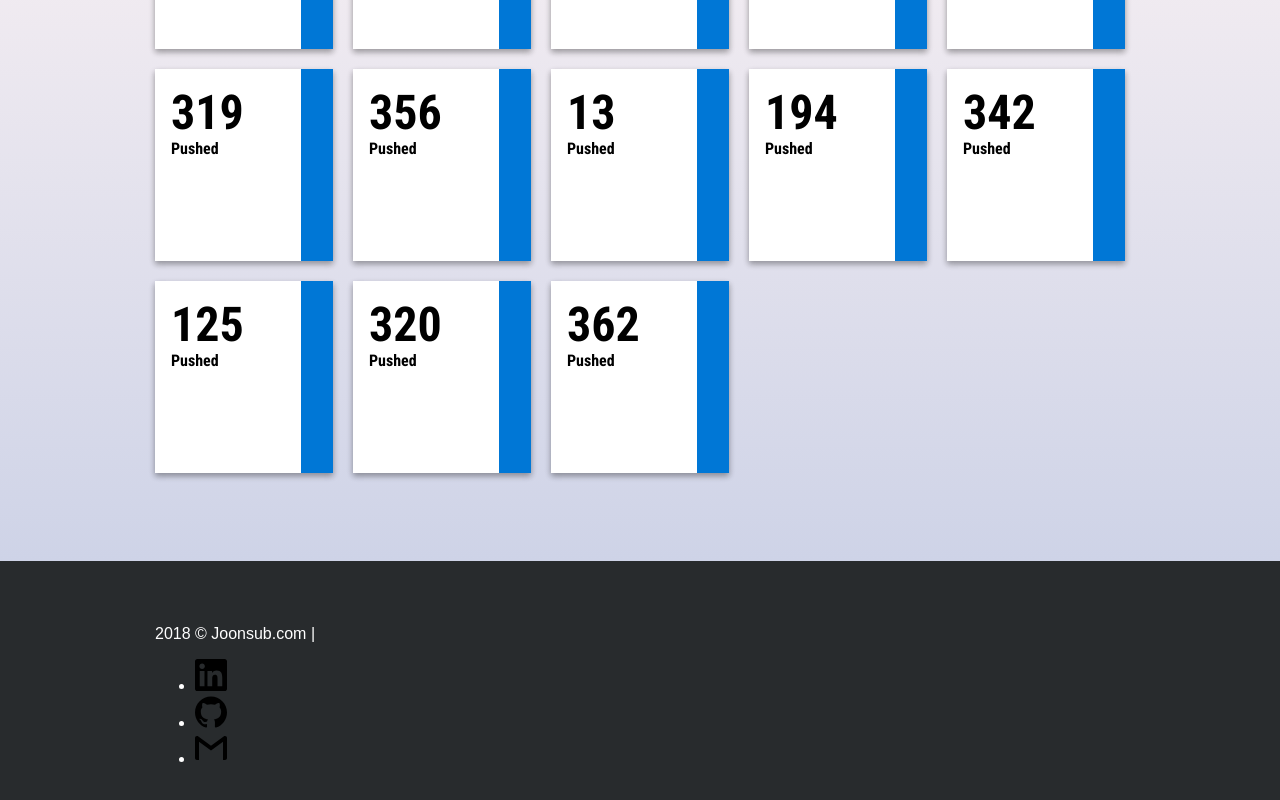
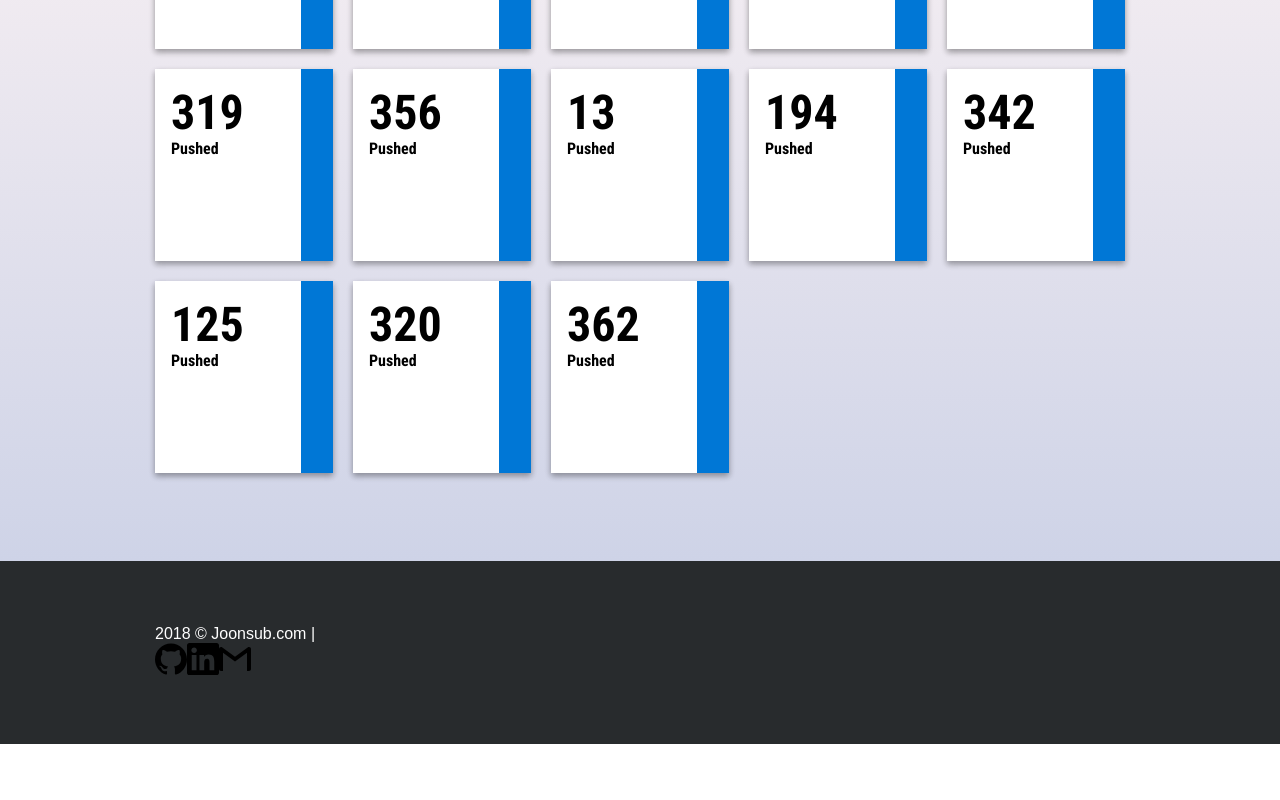
Before and after one commit to joonsubtalk/jsub, a React (Create React App) app: page / in a window 1280 px wide. Shown: the part 3825-4625 px from the top of the page. After the commit the page ends 4569 px from the top, so only its background shows below. Built offline with nearby package versions, Linux system fonts and the light colour scheme; a web font is replaced by a local one.

Commit message:
small footer changes

```diff
--- a/src/Component/Footer/Footer.jsx
+++ b/src/Component/Footer/Footer.jsx
@@ -19,13 +19,9 @@ class Footer extends Component{
 
                     <div className="o-footer__social">
                         <ul className="o-footer__socials">
-                            <li className="o-footer__items">
-                                <a href="">
-                                    <img className="o-footer__icon" src={li} alt='' />
-                                </a>
-                            </li>
-                            <li className="o-footer__items"><img className="o-footer__icon" src={gh} alt='' /></li>
-                            <li className="o-footer__items"><img className="o-footer__icon" src={em} alt='' /></li>
+                            <SocialIcon link={''} icon={gh} alt='github' />
+                            <SocialIcon link={''} icon={li} alt='linkedin' />
+                            <SocialIcon link={''} icon={em} alt='mail' />
                         </ul>
                     </div>
                 </div>
@@ -35,4 +31,14 @@ class Footer extends Component{
 
 }
 
+const SocialIcon = ({link, icon, alt}) => {
+
+    return (
+        <li className="o-footer__items">
+            <a href={link} className="o-footer__socialLink">
+                <img className="o-footer__icon" src={icon} alt={alt} />
+            </a>
+        </li>)
+}
+
 export default Footer;
--- a/src/Component/Footer/footer.scss
+++ b/src/Component/Footer/footer.scss
@@ -8,4 +8,12 @@
     &__icon {
         width: 2em;
     }
+    &__items {
+        list-style: none;
+    }
+    &__socials {
+        display: flex;
+        padding-left: 0;
+        margin: 0;
+    }
 }
```
